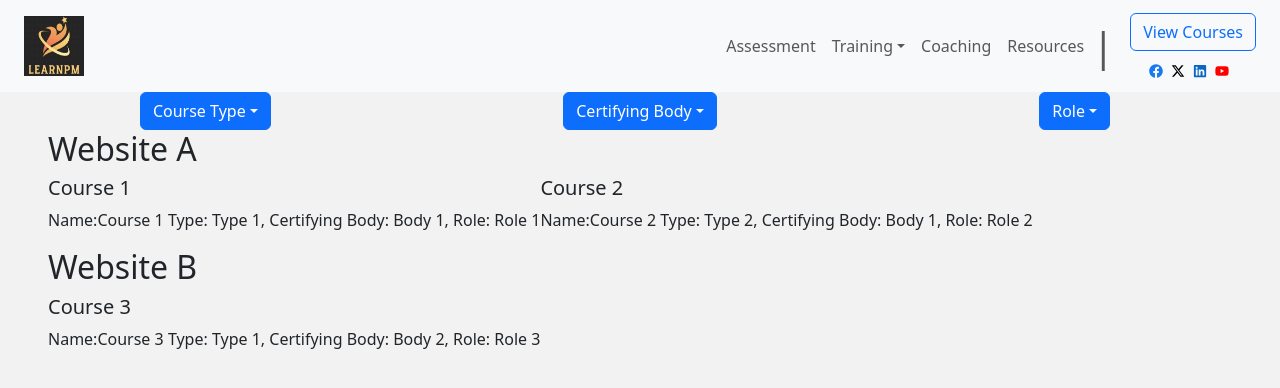
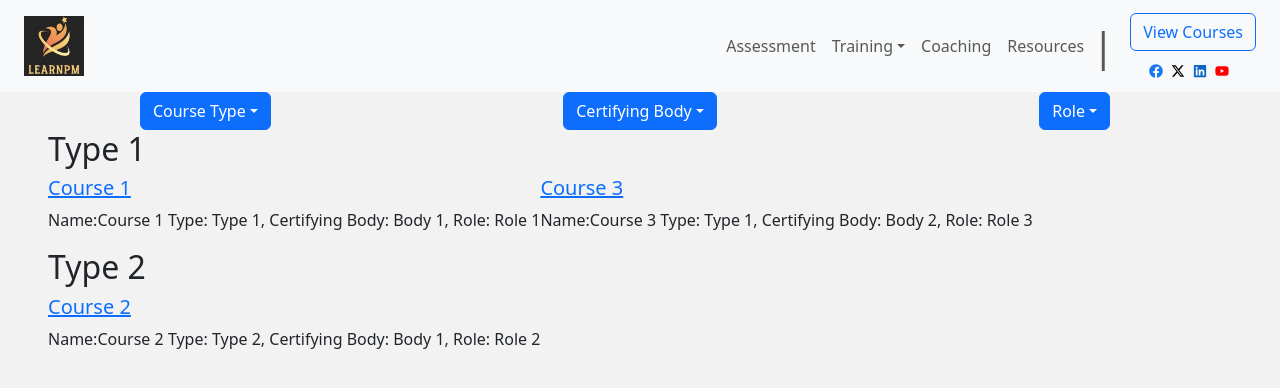
Before and after one commit to Mo2artGit/learnpm, a React (Create React App) app: page /learnpm/training in a window 1280 px wide. Shown: the top 388 px of the page. Built offline with nearby package versions, Linux system fonts and the light colour scheme.

Commit message:
added course page by id

```diff
--- a/src/App.js
+++ b/src/App.js
@@ -21,7 +21,7 @@ function App() {
           <Route path="/" element={<Home />} />
           <Route path="/assessment" element={<Assessment />} />
           <Route path="/training" element={<Training />} />
-          <Route path="/course" element={<Course />} />
+          <Route path="/course/:courseId" element={<Course />} />
           <Route path="/register" element={<Register />} />
           <Route path="/upcoming" element={<Upcoming />} />
           <Route path="/coaching" element={<Coaching />} />
--- a/src/components/Course.js
+++ b/src/components/Course.js
@@ -1,10 +1,27 @@
 import React from 'react';
+import { useParams } from 'react-router-dom';
 
 function Courses() {
+
+  const { courseId } = useParams();
+  const courseData = {
+    1: { name: 'Course 1', description: 'Description for Course 1' },
+    2: { name: 'Course 2', description: 'Description for Course 2' },
+    3: { name: 'Course 3', description: 'Description for Course 3' },
+  };
+
+  const course = courseData[courseId];
+
+  if (!course) {
+    // Handle case where the course ID is not found
+    return <div>Course not found</div>;
+  }
+
   return (
     <div>
-      <h1>Courses</h1>
-      <p>This is the Courses page.</p>
+      <h2>{course.name}</h2>
+      <p>{course.description}</p>
+      {/* Add more details as needed */}
     </div>
   );
 }
--- a/src/components/Training.js
+++ b/src/components/Training.js
@@ -1,4 +1,5 @@
 import React, { useState } from 'react';
+import { Link } from 'react-router-dom';
 import { Dropdown, Row, Col } from 'react-bootstrap';
 
 function CustomDropdown({ options, label, selectedOption, setSelectedOption, onReset }) {
@@ -34,9 +35,9 @@ function CustomDropdown({ options, label, selectedOption, setSelectedOption, onR
 function Training() {
   // Sample list of courses
   const courses = [
-    { name: 'Course 1', type: 'Type 1', certifyingBody: 'Body 1', role: 'Role 1', website: 'Website A' },
-    { name: 'Course 2', type: 'Type 2', certifyingBody: 'Body 1', role: 'Role 2', website: 'Website A' },
-    { name: 'Course 3', type: 'Type 1', certifyingBody: 'Body 2', role: 'Role 3', website: 'Website B' },
+    { id: 1, name: 'Course 1', type: 'Type 1', certifyingBody: 'Body 1', role: 'Role 1' },
+    { id: 2, name: 'Course 2', type: 'Type 2', certifyingBody: 'Body 1', role: 'Role 2' },
+    { id: 3, name: 'Course 3', type: 'Type 1', certifyingBody: 'Body 2', role: 'Role 3' },
     // Add more courses as needed
   ];
 
@@ -53,7 +54,7 @@ function Training() {
   });
 
   // Unique list of titles based on filtered courses
-  const filteredTitles = Array.from(new Set(filteredCourses.map(course => course.website)));
+  const filteredTitles = Array.from(new Set(filteredCourses.map(course => course.type)));
 
   // Unique list of types
   const certifyingTypes = Array.from(new Set(courses.map(course => course.type)));
@@ -100,14 +101,16 @@ function Training() {
           <div className="text-start mx-5" key={title}>
             <h2>{title}</h2>
             <div className="d-flex flex-wrap">
-            {
-              filteredCourses.filter(course => course.website === title).map(course => (
-                <div key={course.name}>
-                  <h5>{course.name}</h5>
-                  <p>Name:{course.name} Type: {course.type}, Certifying Body: {course.certifyingBody}, Role: {course.role}</p>
-                </div>
-              ))
-            }
+              {
+                filteredCourses.filter(course => course.type === title).map(course => (
+                  <div key={course.id}>
+                    <h5>
+                      <Link to={`/course/${course.id}`}>{course.name}</Link>
+                    </h5>
+                    <p>Name:{course.name} Type: {course.type}, Certifying Body: {course.certifyingBody}, Role: {course.role}</p>
+                  </div>
+                ))
+              }
             </div>
           </div>
         ))
```
